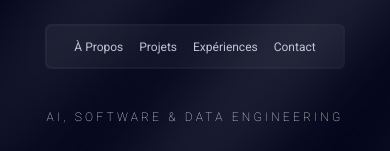
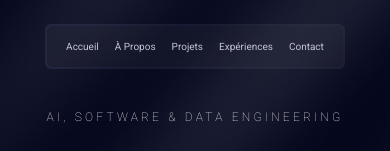
Before and after one commit to sakab257/portfolio-sakab, a Next.js app: page / in a window 390 px wide. Shown: the top 151 px of the page. Built offline with nearby package versions, Linux system fonts and the light colour scheme.

Commit message:
modif navbar

```diff
--- a/components/navigation/navbar.tsx
+++ b/components/navigation/navbar.tsx
@@ -2,6 +2,7 @@ import Link from 'next/link'
 import React from 'react'
 
 const links = [
+    {href:"/",label:"accueil"},
     {href:"/a-propos",label:"à propos"},
     {href:"/projets",label:"projets"},
     {href:"/experiences",label:"expériences"},
@@ -10,7 +11,7 @@ const links = [
 
 const Navbar = () => {
   return (
-    <div className='mt-6 transition-all text-xs md:text-sm xl:text-md w-[300px] md:w-[400px] xl:w-[500px] h-[45px] md:h-[50px] xl:h-[55px] rounded-sm flex items-center justify-center mx-auto p-[2px] bg-gradient-to-r from-[#6971A2]/16 to-[#272A3C]/37 z-10 mb-10'>
+    <div className='mt-6 transition-all text-[10px] md:text-sm xl:text-md w-[300px] md:w-[400px] xl:w-[500px] h-[45px] md:h-[50px] xl:h-[55px] rounded-sm flex items-center justify-center mx-auto p-[2px] bg-gradient-to-r from-[#6971A2]/16 to-[#272A3C]/37 z-10 mb-10'>
         <ul className='flex items-center justify-center xl:justify-evenly w-full gap-4 h-full bg-[#0B0D22] text-[#C1C2D3] rounded-sm transition-all'>
             {links.map((link) => (
                 <li key={link.label}><Link href={link.href} className='capitalize cursor-pointer hover:text-white transition-all'>{link.label}</Link></li>
--- /dev/null
+++ b/components/ui/card.tsx
@@ -0,0 +1,9 @@
+import React from 'react'
+
+const Card = () => {
+  return (
+    <div>Card</div>
+  )
+}
+
+export default Card
```
